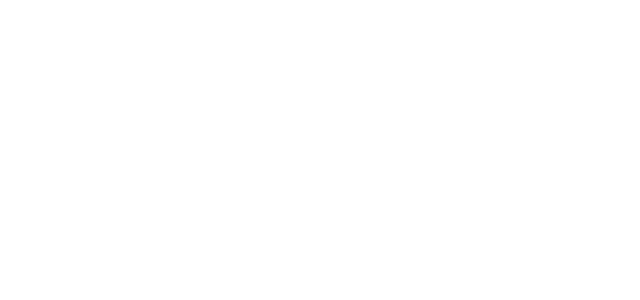
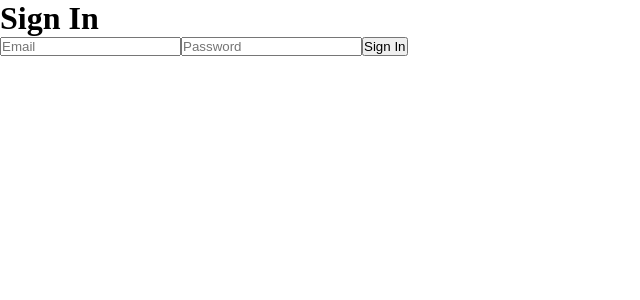
Before and after one commit to Drummer143/support-chat-WIP, a React (Create React App) app: page / in a window 1280 px wide. Shown: the top 300 px of the page, without its empty margins (0-640 px from the left). Built offline with nearby package versions, Linux system fonts and the light colour scheme.

Commit message:
feat: created Sign Up form, added formik handlers and validation

```diff
--- a/package.json
+++ b/package.json
@@ -6,6 +6,7 @@
     "@testing-library/jest-dom": "^5.16.4",
     "@testing-library/react": "^13.2.0",
     "@testing-library/user-event": "^13.5.0",
+    "formik": "^2.2.9",
     "react": "^18.1.0",
     "react-dom": "^18.1.0",
     "react-scripts": "5.0.1",
--- a/src/components/App/App.js
+++ b/src/components/App/App.js
@@ -1,8 +1,13 @@
-import './App.css';
+import React from 'react';
+
+import styles from './App.css';
+
+import SignUpForm from '../SignUpForm/SignUpForm';
 
 function App() {
   return (
     <div>
+      <SignUpForm />
     </div>
   );
 }
--- /dev/null
+++ b/src/components/SignUpForm/SignUpForm.js
@@ -0,0 +1,45 @@
+import React from "react";
+import { useFormik } from "formik";
+
+import styles from "./SignUpForm.css";
+
+const validate = values => {
+    const errors = {};
+    if (!values.email) {
+        errors.email = 'Required';
+    }
+
+    if (!values.password) {
+        errors.password = 'Required';
+    }
+
+    return errors;
+}
+
+function SignUpForm() {
+    const formik = useFormik({
+        initialValues: {
+            email: '',
+            password: '',
+        },
+        validate,
+        onSubmit: values => { alert(JSON.stringify(values, null, 2)) }
+    });
+
+    return (
+        <div className={ styles.wrapper }>
+            <h1 className={styles.heading}>Sign In</h1>
+            <form className={styles.form} onSubmit={formik.handleSubmit} >
+                <input name="email" type="text" onChange={formik.handleChange} value={formik.values.email} placeholder="Email" />
+                {formik.errors.email ? <div className={styles.error}>{formik.errors.email}</div> : null}
+
+                <input name="password" type="password" onChange={formik.handleChange} value={formik.values.password} placeholder="Password" />
+                {formik.errors.password ? <div className={styles.error}>{formik.errors.password}</div> : null}
+
+                <button type='submit'>Sign In</button>
+            </form>
+        </div>
+    );
+}
+
+export default SignUpForm;
```
Also changed, not shown: src/components/SignUpForm/SignUpForm.css (added), 1 other file (tests, documents, lock files or other folders).
